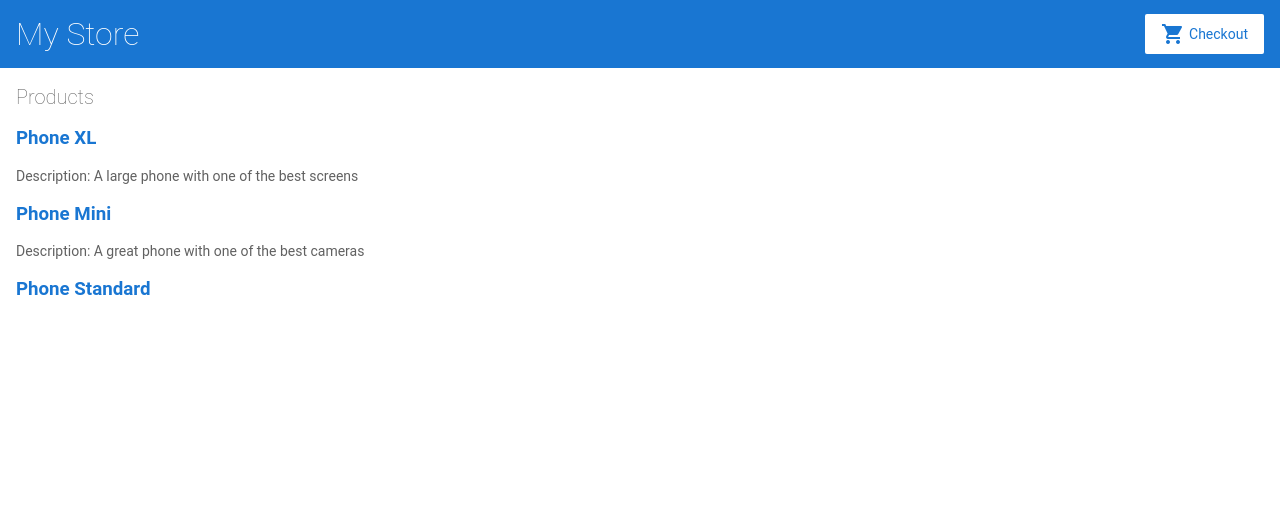
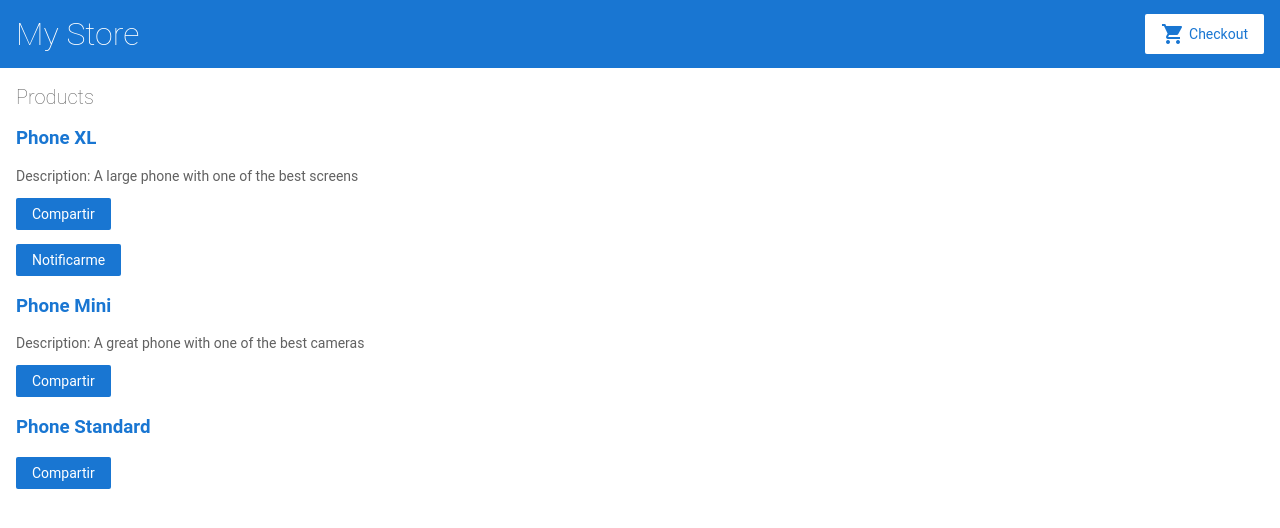
Before and after one commit to MartiSanz/angular, an Angular app: page / in a window 1280 px wide. Shown: the top 528 px of the page. Built offline with nearby package versions, Linux system fonts and the light colour scheme.

Commit message:
2 files modified, 4 added

```diff
--- a/src/app/app.module.ts
+++ b/src/app/app.module.ts
@@ -6,6 +6,9 @@ import { ReactiveFormsModule } from '@angular/forms';
 import { AppComponent } from './app.component';
 import { TopBarComponent } from './top-bar/top-bar.component';
 import { ProductListComponent } from './product-list/product-list.component';
+
+/* El generador agregó automáticamente ProductAlertsComponent para que esté disponible para otros componentes en la aplicación. */
+import { ProductAlertsComponent } from './product-alerts/product-alerts.component';
 
 @NgModule({
   imports: [
@@ -18,7 +21,8 @@ import { ProductListComponent } from './product-list/product-list.component';
   declarations: [
     AppComponent,
     TopBarComponent,
-    ProductListComponent
+    ProductListComponent,
+    ProductAlertsComponent
   ],
   bootstrap: [
     AppComponent
--- /dev/null
+++ b/src/app/product-alerts/product-alerts.component.html
@@ -0,0 +1,3 @@
+<p *ngIf="product && product.price > 700">
+  <button type="button">Notificarme</button>
+</p>
--- /dev/null
+++ b/src/app/product-alerts/product-alerts.component.ts
@@ -0,0 +1,17 @@
+import { Component, OnInit, Input } from '@angular/core';
+import { Product } from '../products';
+
+@Component({
+  selector: 'app-product-alerts',
+  templateUrl: './product-alerts.component.html',
+  styleUrls: ['./product-alerts.component.css'],
+})
+export class ProductAlertsComponent implements OnInit {
+
+/*  El decorador @Input() indica que el valor de la propiedad viene del componente padre: ProductListComponent.*/
+
+  @Input() product!: Product;
+  constructor() {}
+
+  ngOnInit() {}
+}
--- a/src/app/product-list/product-list.component.html
+++ b/src/app/product-list/product-list.component.html
@@ -17,6 +17,11 @@
 
   <!--  muestra el nombre y la descripción de cada producto. El producto final no tiene un párrafo de descripción. Angular no crea el <p>elemento porque la propiedad de descripción del producto está vacía.-->
 
+  <!-- el boton esta vinculado al metodo share() que muestra un alert indicando que el producto fue compartido cada vez que se hace click en el-->
+  <button type="button" (click)="share()">Compartir</button>
+
+  <!-- Para mostrar ProductAlertsComponent como elemento secundario de ProductListComponent, agregue <app-product-alerts>.  -->
+  <app-product-alerts [product]="product"> </app-product-alerts>
 
 </div>
 
```
Also changed, not shown: src/app/product-alerts/product-alerts.component.css (added), 1 other file (tests, documents, lock files or other folders).
